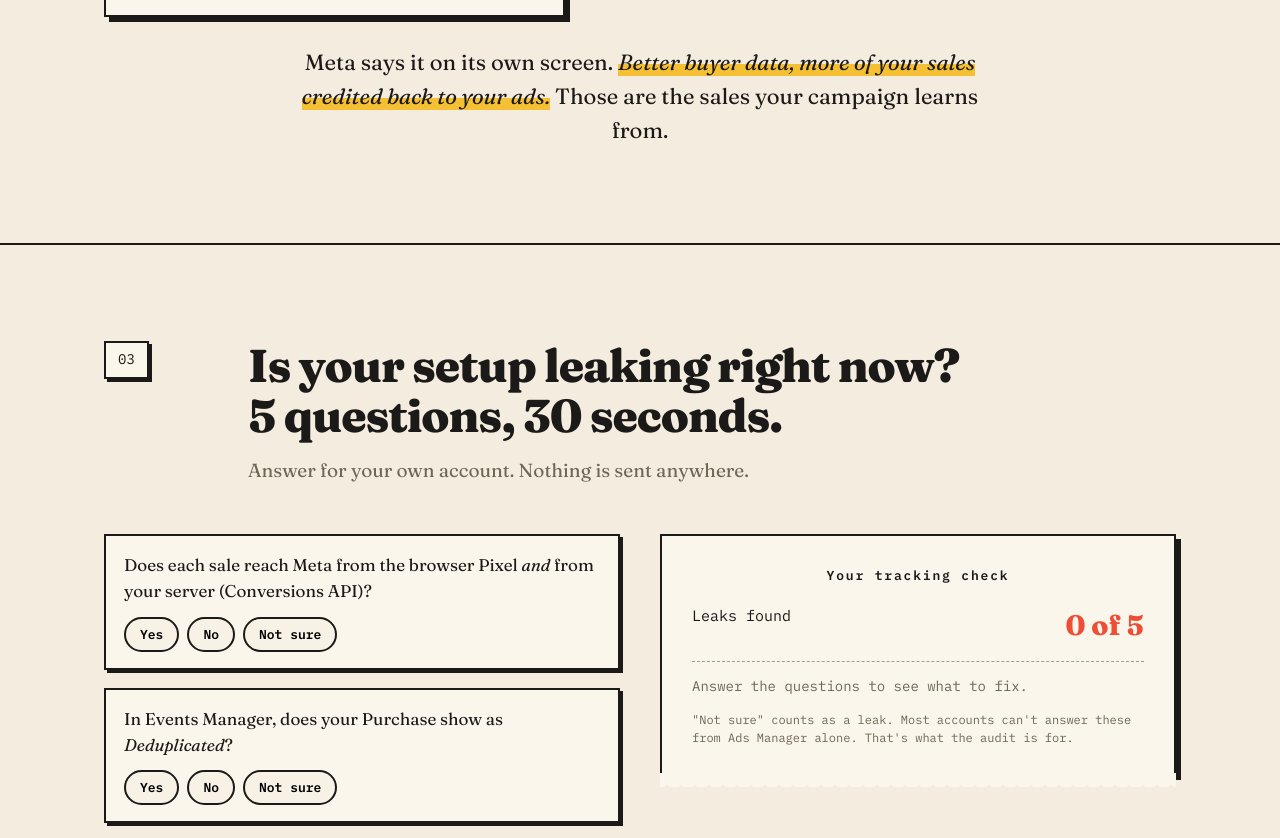
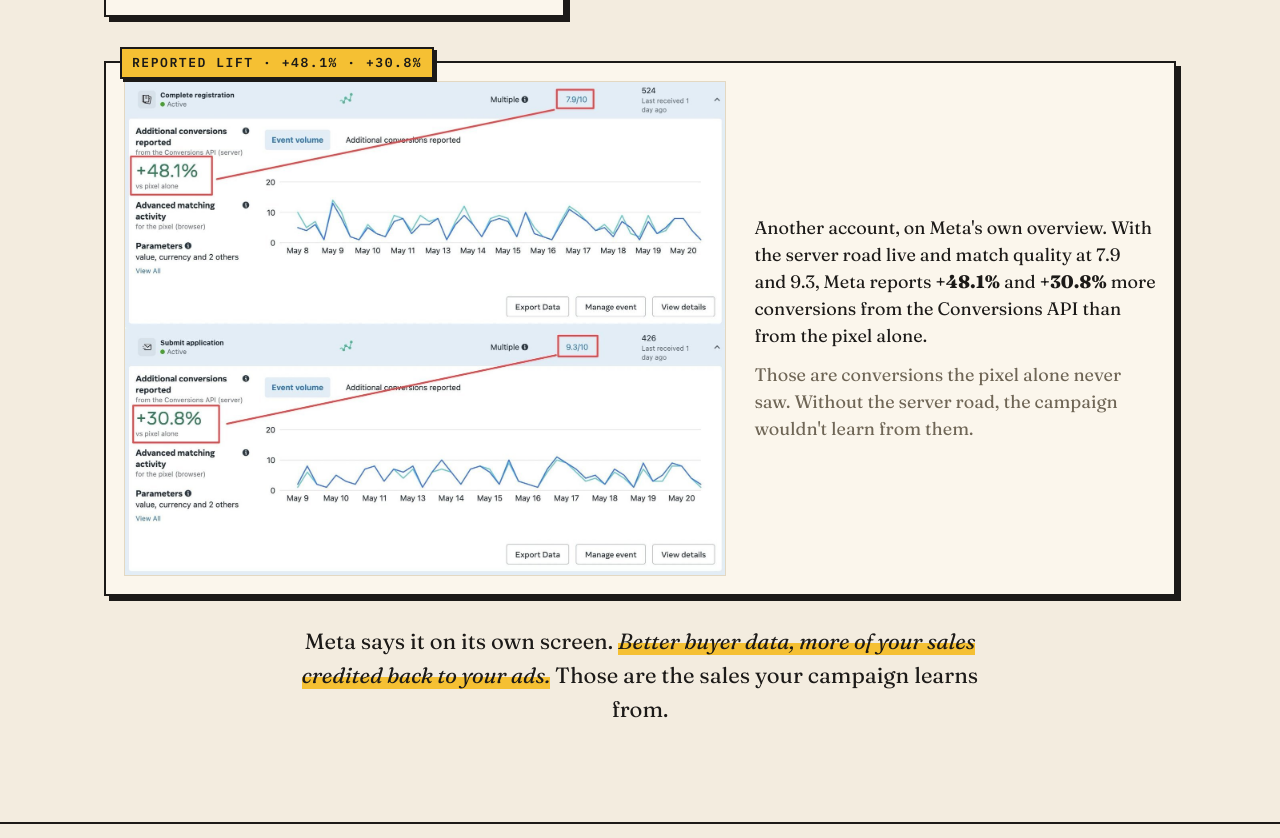
Before and after one commit to Ramon-nassa/Ramon-nassa.github.io, a plain HTML site: page sale-signal-fix/index.html in a window 1280 px wide. Shown: the part 3100-3938 px from the top of the page. Drawn offline with Linux system fonts and the light colour scheme.

Commit message:
Sale Signal Fix: add Meta's reported CAPI lift (+48.1%, +30.8%) to section 02
Co-Authored-By: Claude Opus 5.5 <noreply@anthropic.com>

```diff
--- a/sale-signal-fix/index.html
+++ b/sale-signal-fix/index.html
@@ -228,6 +228,8 @@ details p{padding:0 22px 20px;max-width:70ch}
 .shift b:first-child{color:var(--red)}
 .shift b:last-child{color:var(--blue)}
 .shift span{font-family:var(--mono);font-size:40px;line-height:1}
+.shot.wide{margin-top:44px;display:grid;grid-template-columns:1.5fr 1fr;gap:28px;align-items:center;padding:18px}
+.shot.wide figcaption{padding:0;font-size:18px}
 /* about + final */
 .about{display:grid;grid-template-columns:1fr 1.3fr;gap:48px;align-items:center}
 .facts{list-style:none;display:grid;gap:12px}
@@ -288,6 +290,7 @@ footer .wrap{display:flex;justify-content:space-between;gap:16px;flex-wrap:wrap}
   .trade{grid-template-columns:1fr}
   .pains{grid-template-columns:1fr 1fr}
   .shots{grid-template-columns:1fr;gap:34px}
+  .shot.wide{grid-template-columns:1fr}
   .shift{grid-auto-flow:column;gap:14px;justify-content:center}
   .shift span{transform:rotate(90deg)}
   .versus{grid-template-columns:1fr}
@@ -423,6 +426,14 @@ footer .wrap{display:flex;justify-content:space-between;gap:16px;flex-wrap:wrap}
         </figcaption>
       </figure>
     </div>
+    <figure class="shot wide rv">
+      <span class="shot-tag good mono">Reported lift · +48.1% · +30.8%</span>
+      <a href="media/capi-lift.jpg" target="_blank" rel="noopener" title="Open full size"><img src="media/capi-lift.jpg" alt="Meta Events Manager: additional conversions reported from the Conversions API, +48.1% and +30.8% versus the pixel alone, with Event Match Quality 7.9 and 9.3" loading="lazy" width="1500" height="1231"></a>
+      <figcaption>
+        <p>Another account, on Meta's own overview. With the server road live and match quality at 7.9 and 9.3, Meta reports <b>+48.1%</b> and <b>+30.8%</b> more conversions from the Conversions API than from the pixel alone.</p>
+        <p class="mute">Those are conversions the pixel alone never saw. Without the server road, the campaign wouldn't learn from them.</p>
+      </figcaption>
+    </figure>
     <p class="callout rv">Meta says it on its own screen. <em>Better buyer data, more of your sales credited back to your ads.</em> Those are the sales your campaign learns from.</p>
   </div>
 </section>
```
Also changed, not shown: sale-signal-fix/media/capi-lift.jpg (added).
